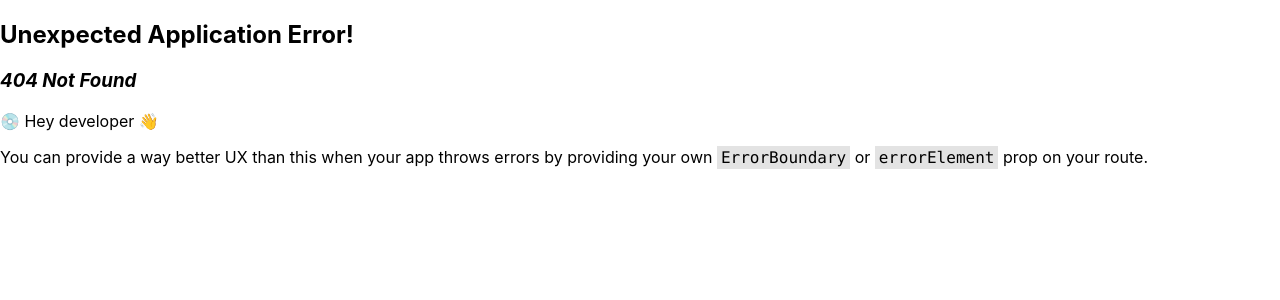
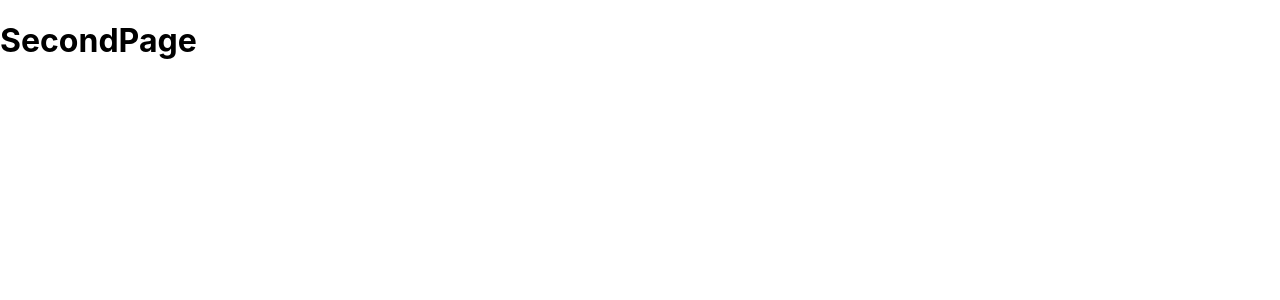
Before and after one commit to taccarlo/lezioni_react_24, a React (Create React App) app in the folder lezione06 - routing/my-app/: page /secondPage in a window 1280 px wide. Before the commit this address had no page. Shown: the top 300 px of the page. Built offline with nearby package versions, Linux system fonts and the light colour scheme.

Commit message:
seconda pagina

```diff
--- a/lezione06 - routing/my-app/src/App.js
+++ b/lezione06 - routing/my-app/src/App.js
@@ -2,8 +2,11 @@
 import './App.css';
 import {createBrowserRouter, RouterProvider} from 'react-router-dom';
 import HomePage from './Page/Home';
+import SecondPage from './Page/SecondPage';
 const router = createBrowserRouter ([
   {path:'/', element: <HomePage/>},
+  {path:'/secondPage', element: <SecondPage/>}
+
 ]);
 //differenti path caricano differenti pagine
 // npm install react-router-dom
--- /dev/null
+++ b/lezione06 - routing/my-app/src/Page/SecondPage.js
@@ -0,0 +1,8 @@
+function SecondPage() {
+    return (
+      <>
+        <h1>SecondPage</h1>
+      </>
+    );
+  }
+  export default SecondPage;
```
